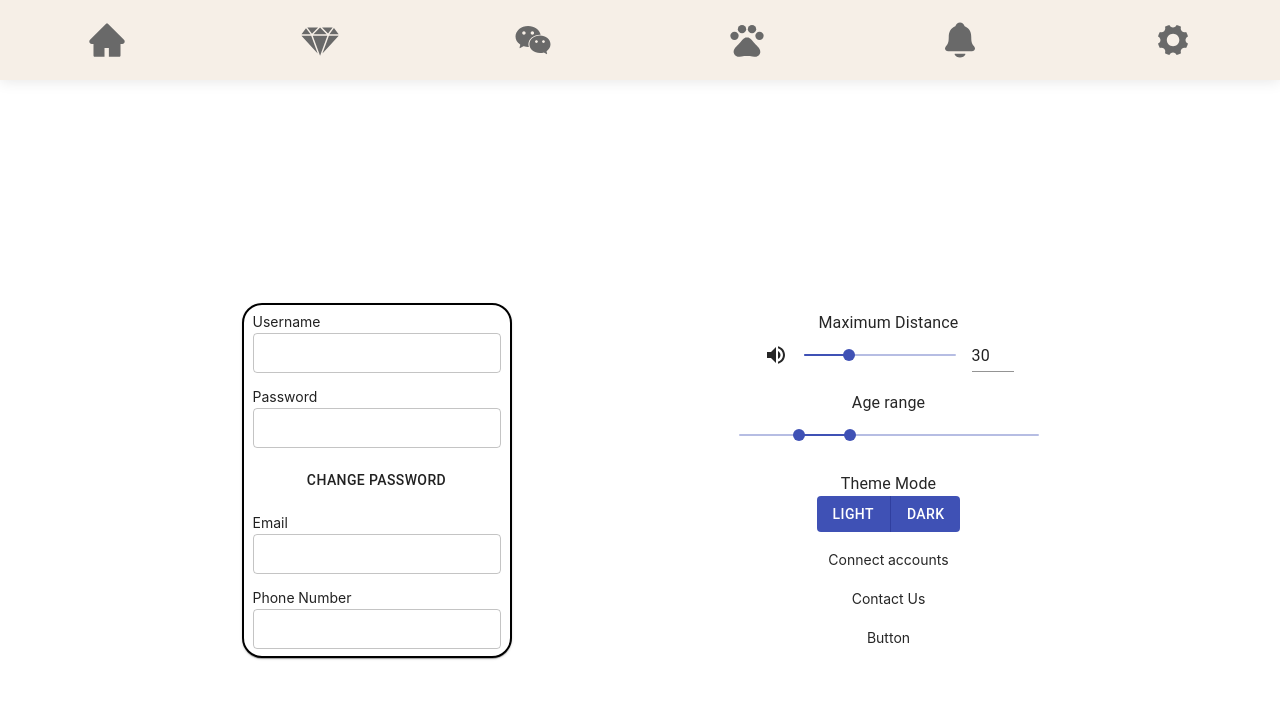
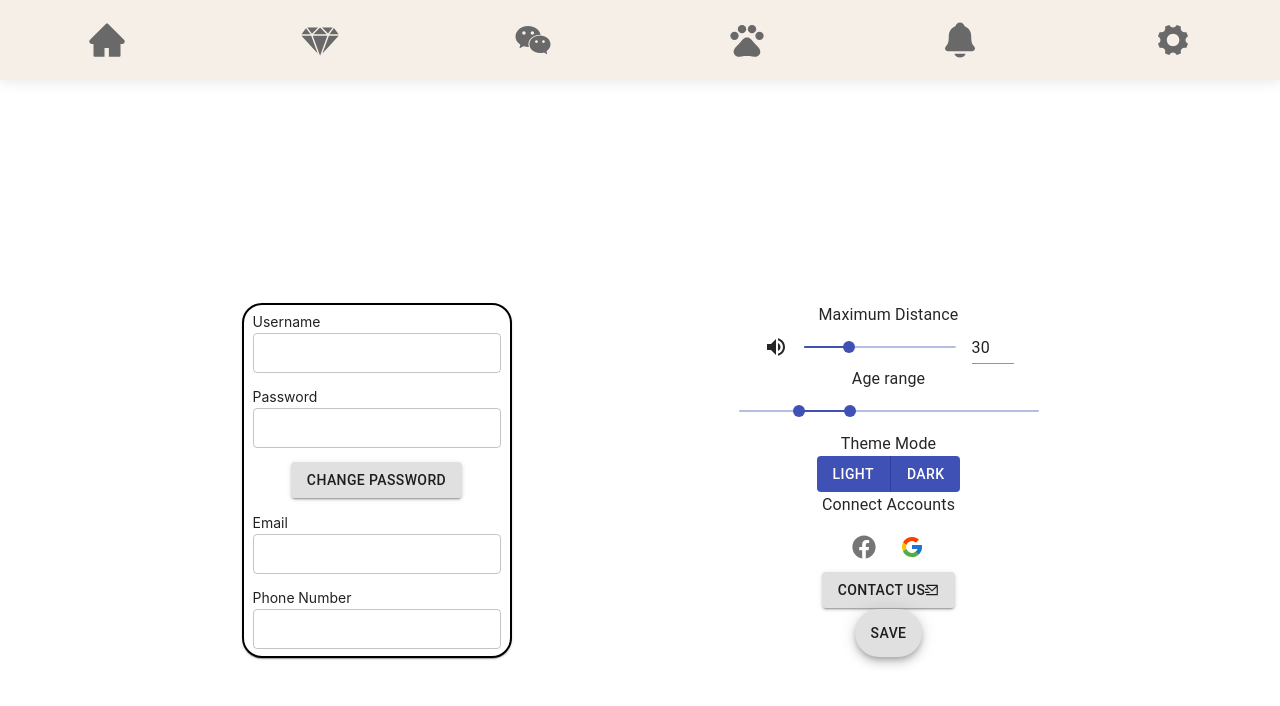
Before and after one commit to mello9999/DD-Dinner-Dog, a React (Create React App) app in the folder frontend/: page /setting in a window 1280 px wide. Shown: the top 706 px of the page. Built offline with nearby package versions, Linux system fonts and the light colour scheme.

Commit message:
5.00 PM 9 Nov 20

```diff
--- a/frontend/src/components/pages/setting/Setting.css
+++ b/frontend/src/components/pages/setting/Setting.css
@@ -20,4 +20,5 @@
     justify-content: space-around;
     align-items: center;
 
+
 }
--- a/frontend/src/components/pages/setting/Setting.js
+++ b/frontend/src/components/pages/setting/Setting.js
@@ -8,6 +8,14 @@ import DistanceSlider from '../setting/DistanceSlider';
 import AgeRangeSlider from '../setting/AgeRange';
 import ThemeModeButton from '../setting/ThemeModeButton';
 import Button from '@material-ui/core/Button';
+import Typography from '@material-ui/core/Typography';
+import IconButton from '@material-ui/core/IconButton';
+import { FaFacebook } from 'react-icons/fa';
+import { FcGoogle } from 'react-icons/fc';
+import { RiMailSendLine } from 'react-icons/ri';
+import Fab from '@material-ui/core/Fab';
+
+
 
 const useStyles = makeStyles({
     mainCard: {
@@ -36,6 +44,7 @@ const useStyles = makeStyles({
     },
     textField: {
     }
+
 });
 
 export default function Setting() {
@@ -66,7 +75,9 @@ export default function Setting() {
                         />
                     </div>
                     <div className={styles.changePassButt}>
-                        <Button>Change Password</Button>
+                        <Button variant="contained">
+                            Change Password
+                        </Button>
                     </div>
                     <div className={styles.textFieldContainer}>
                         <label  mb={5}>
@@ -100,13 +111,25 @@ export default function Setting() {
                         <ThemeModeButton />
                     </div>
                     <div>
-                        Connect accounts
+                        <Typography id="textConnectAccount" gutterBottom>
+                            Connect Accounts
+                        </Typography>
+                        <IconButton>
+                            <FaFacebook />
+                        </IconButton>
+                        <IconButton >
+                            <FcGoogle />
+                        </IconButton>
                     </div>
                     <div>
-                        Contact Us
+                        <Button variant="contained">
+                            Contact Us  <RiMailSendLine />
+                        </Button>
                     </div>
                     <div>
-                        Button
+                        <Fab variant="extended">
+                            Save
+                        </Fab>
                     </div>
                 </div>
             </div>
```
Also changed, not shown: frontend/src/components/pages/setting/ConnectAccounts.js (deleted).
